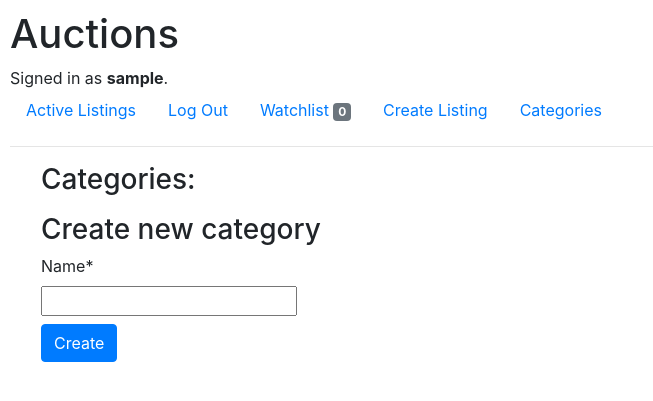
After one commit to mohamedsaad308/commerce, a Django app: page /categories in a window 1280 px wide. The commit adds this page. Shown: the top 401 px of the page, without its empty margins (0-653 px from the left). Run offline with Django 3.2, Linux system fonts and the light colour scheme; the visitor is signed in with stand-in values (Sample User, id 1); data that the repository does not hold is empty; some libraries are stand-ins or nearby versions.

Commit message:
add main categories page

```diff
--- a/auctions/forms.py
+++ b/auctions/forms.py
@@ -9,4 +9,4 @@ class CategoryForm(ModelForm):
 class ListingForm(ModelForm):
     class Meta:
         model = Listing
-        fields = ['title', 'description', 'categories', 'price', 'image']
+        fields = ['title', 'description', 'category', 'price', 'image']
--- a/auctions/models.py
+++ b/auctions/models.py
@@ -16,7 +16,7 @@ class Listing(models.Model):
     description = models.TextField()
     price = models.PositiveIntegerField(validators=[MinValueValidator(1)])
     active = models.BooleanField(default=True)
-    categories = models.ForeignKey(Category, on_delete=models.CASCADE, blank=True)
+    category = models.ForeignKey(Category, on_delete=models.CASCADE, blank=True, related_name='category_listings')
     image = models.ImageField(upload_to='images/', blank=True)
     created_at = models.DateTimeField(auto_now_add=True)
     updated_at = models.DateTimeField(auto_now=True)
--- a/auctions/templates/auctions/add-listing.html
+++ b/auctions/templates/auctions/add-listing.html
@@ -4,7 +4,7 @@
   Add Listing
 {% endblock title %}
 {% block body %}
-  <div style="margin:20px">
+  <div class="m-3">
     <h2>Create Listing</h2>
 
     {% if message %}
@@ -16,5 +16,6 @@
 
       {{ form|crispy }}
       <input class="btn btn-primary mt-2" type="submit" value="Create">
+    </form>
   </div>
 {% endblock body %}
--- /dev/null
+++ b/auctions/templates/auctions/categories.html
@@ -0,0 +1,35 @@
+{% extends "auctions/layout.html" %}
+{% load crispy_forms_tags %}
+{% block title %}
+  Categories
+{% endblock title %}
+{% block body %}
+<div class="row ml-3">
+  <div class="col-md-12">
+    <h3>Categories:</h3>
+    <ul>
+      {% for category in categories %}
+        <li>
+        <a href="#">{{ category.name }}</a>
+        </li>
+      {% endfor %}
+    </ul>
+  </div>
+</div>
+  <div class="row ml-3">
+    <div class="col-md-12 ">
+    <h3>Create new category</h3>
+
+    {% if message %}
+      <div>{{ message }}</div>
+    {% endif %}
+
+    <form action="{% url 'categories' %}" method="post">
+      {% csrf_token %}
+
+      {{ form|crispy }}
+      <input class="btn btn-primary mt-2" type="submit" value="Create">
+      </form>
+      </div>
+  </div>
+{% endblock body %}
--- a/auctions/templates/auctions/layout.html
+++ b/auctions/templates/auctions/layout.html
@@ -36,7 +36,7 @@
         <a class="nav-link" href="{% url 'add-listing' %}">Create Listing</a>
       </li>
       <li class="nav-item">
-        <a class="nav-link" href="{% url 'add-category' %}">Create Category</a>
+        <a class="nav-link" href="{% url 'categories' %}">Categories</a>
       </li>
       {% else %}
       <li class="nav-item">
--- a/auctions/templates/auctions/listing.html
+++ b/auctions/templates/auctions/listing.html
@@ -42,9 +42,9 @@
         <ul>
           <li>
             Listed by:
-            <a href="#">{{listing.user}} </a>
+            <a href="#">{{ listing.user }} </a>
           </li>
-          <li>Categories: {{listing.categories}}</li>
+          <li>Categories: {{ listing.category }}</li>
           <li><p class="text-muted">Created at: {{listing.created_at}}</p></li>
         </ul>
         <hr />
--- a/auctions/urls.py
+++ b/auctions/urls.py
@@ -7,7 +7,6 @@ urlpatterns = [
     path("login", views.login_view, name="login"),
     path("logout", views.logout_view, name="logout"),
     path("register", views.register, name="register"),
-    path("add-category", views.add_category, name="add-category"),
     path("add-listing", views.add_listing, name="add-listing"),
     path("listing/<int:id>", views.show_listing, name="show-listing"),
     path("listing/<int:id>/watchlist", views.edit_watchlist, name="edit-watchlist"),
@@ -15,4 +14,5 @@ urlpatterns = [
     path("listing/<int:id>/close-auction", views.close_auction, name="close-auction"),
     path("listing/<int:id>/comment", views.create_comment, name="create-comment"),
     path("user/watchlist", views.watchlist, name="watchlist"),
+    path("categories", views.categories, name="categories"),
 ]
--- a/auctions/views.py
+++ b/auctions/views.py
@@ -6,7 +6,7 @@ from django.urls import reverse
 
 from django.contrib.auth.decorators import login_required
 
-from .models import User, Listing, Watchlist, Bid, Comment, Watchlist
+from .models import Category, User, Listing, Watchlist, Bid, Comment, Watchlist
 from .forms import CategoryForm, ListingForm
 
 def index(request):
@@ -64,18 +64,6 @@ def register(request):
         return HttpResponseRedirect(reverse("index"))
     else:
         return render(request, "auctions/register.html")
-@login_required
-def add_category(request):
-    if request.method == 'POST':
-        form = CategoryForm(request.POST)
-        if form.is_valid():
-            form.save()
-            return render(request, 'auctions/add-category.html', {'form': form, 'message': "Form saved successflly"})
-
-    else:
-        form = CategoryForm()
-
-    return render(request, 'auctions/add-category.html', {'form': form})
 
 @login_required
 def add_listing(request):
@@ -154,6 +142,7 @@ def create_comment(request, id):
         comment = Comment(text=text, user=request.user, listing_id=id)
         comment.save()
         return redirect('show-listing', id)
+
 @login_required
 def watchlist(request):
     watchlist = Watchlist.objects.filter(user=request.user)
@@ -162,3 +151,17 @@ def watchlist(request):
         listings.append(w.listing)
 
     return render(request, "auctions/watchlist.html", {"listings": listings})
+
+@login_required
+def categories(request):
+    categories = Category.objects.all()
+    if request.method == 'POST':
+        form = CategoryForm(request.POST)
+        if form.is_valid():
+            form.save()
+            return redirect('categories')
+
+    else:
+        form = CategoryForm()
+
+    return render(request, 'auctions/categories.html', {"form": form, "categories":categories})
```
Also changed, not shown: auctions/templates/auctions/add-category.html (deleted, +0 -17 lines), auctions/migrations/0013_remove_listing_categories_listing_category.py (added).
